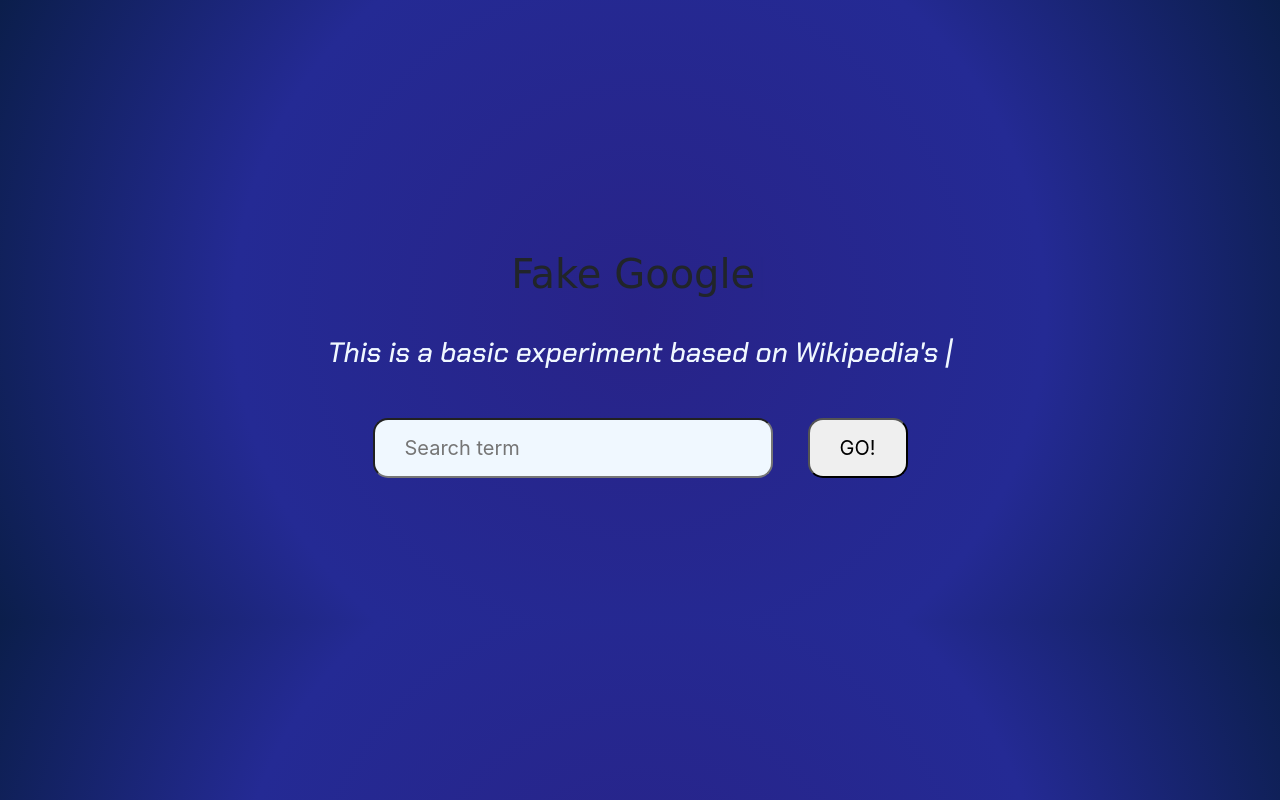
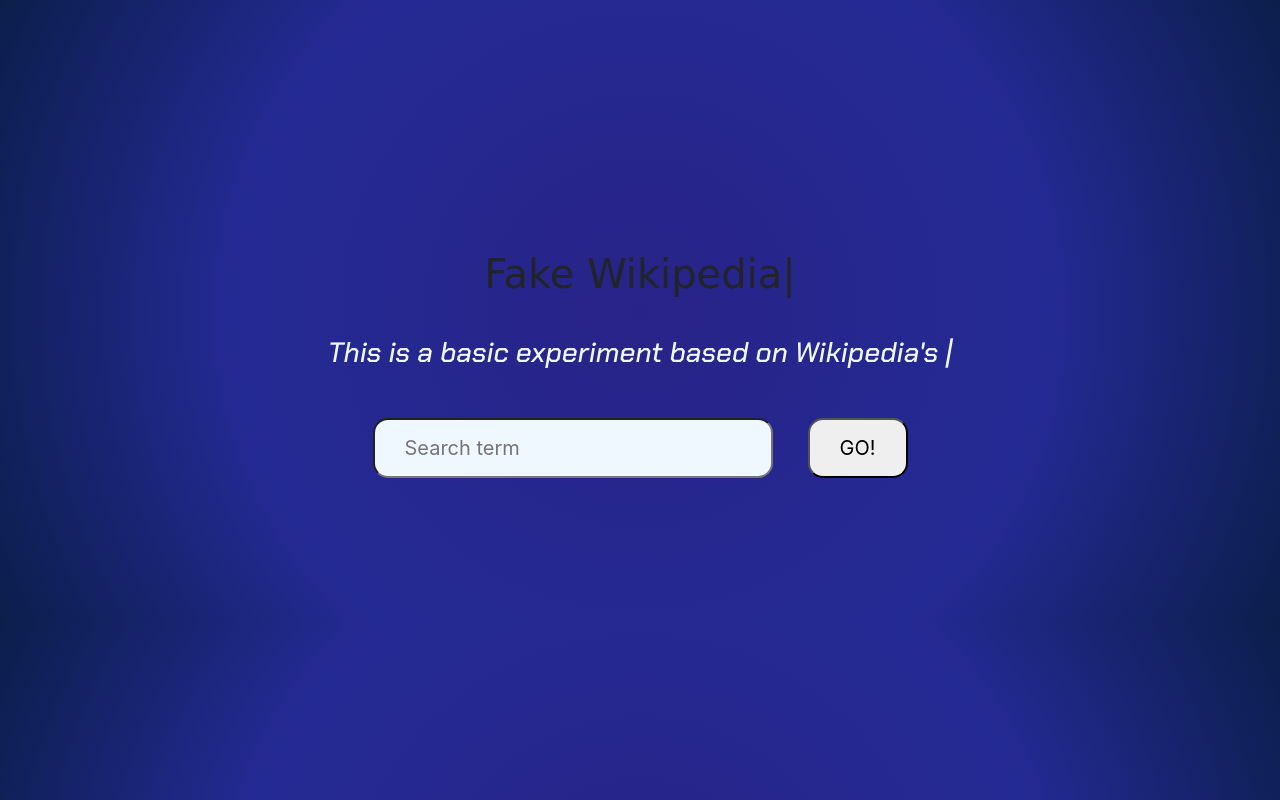
Before and after one commit to MattChan96/GoogleChallenge, a plain HTML site: page index.html in a window 1280 px wide. Drawn offline with nearby package versions, Linux system fonts and the light colour scheme; a web font is replaced by a local one.

Commit message:
added readme

```diff
--- a/index.html
+++ b/index.html
@@ -39,21 +39,19 @@
 
     <div id="form">
         <form action="" id="searchForm">
-            <input id="searchBar" style="height: 3em; margin-right: 35px;" type="text" placeholder="Search term" id="searchTerm" name="searchTerm" />
+            <input id="searchBar" style="height: 3em; margin-right: 35px;" type="text" placeholder="Search term"
+                id="searchTerm" name="searchTerm" />
             <input id="submitBtn" style="--clr:#F48D06" type="submit" value="GO!" />
         </form>
     </div>
 
-
     <section class="bg-light py-4 my-5" id="results">
-
     </section>
-
 
     <script src="https://cdn.jsdelivr.net/npm/typed.js@2.0.12"></script>
     <script>
         let typed = new Typed(".auto-type", {
-            strings: ["Google", "Fake Google"],
+            strings: ["Wikipedia", "Fake Wikipedia"],
             typeSpeed: 100,
             backSpeed: 100,
             loop: false
```
Also changed, not shown: README.md.
